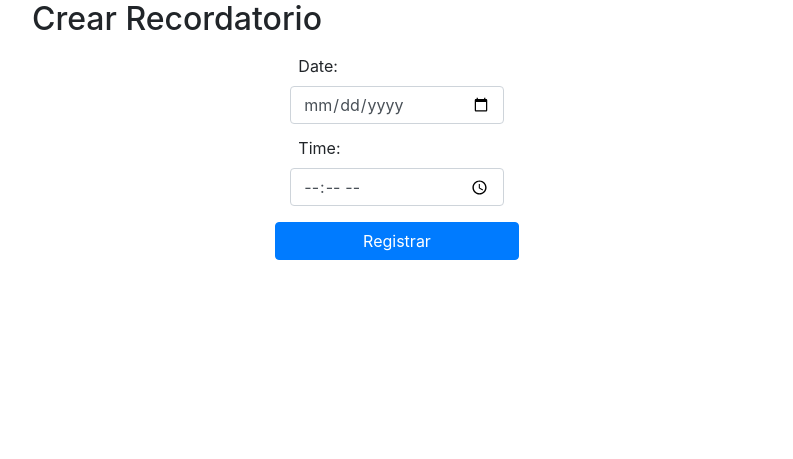
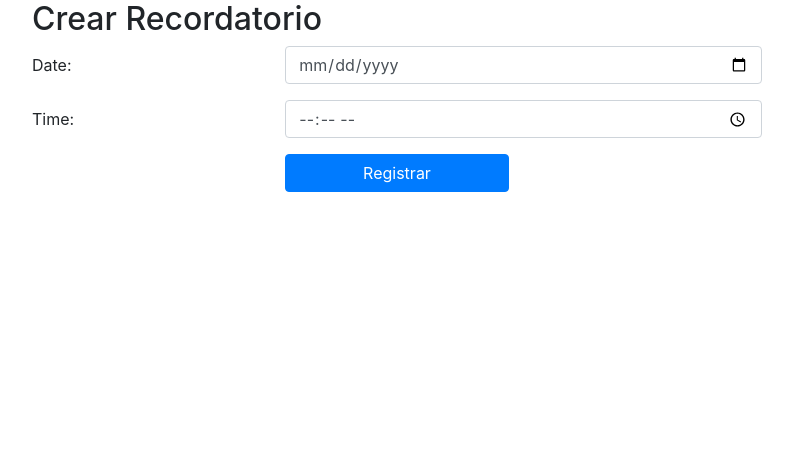
Before and after one commit to jeancastro397/SIGA, a Django app: page /recordatorios/crear-recordatorio/ in a window 1280 px wide. Shown: the part 56-515 px from the top of the page, without its empty margins (243-1036 px from the left). Run offline with Django 4.2, Linux system fonts and the light colour scheme; some libraries are stand-ins or nearby versions.

Commit message:
se corrige el formulario de crear recordatorio

```diff
--- a/templates/reminders/crear-recordatorio.html
+++ b/templates/reminders/crear-recordatorio.html
@@ -12,21 +12,32 @@ Crear Recordatorio
 <main class="container">
     <section class="row">
         <div class="col-md-8 offset-md-2">
-            <h2>{{title}}</h2>
+            <h2>{{ title }}</h2>
             <form action="" method="POST">
                 {% csrf_token %}
-                <div class="mb-1 offset-md-4 col-md-4">
-                    <label class="form-label m-2">{{reminderForm.date.label}}:</label>
-                    {{reminderForm.date}}
-                </div>
-                <div class="mb-3 offset-md-4 col-md-4">
-                    <label class="form-label m-2">{{reminderForm.time.label}}:</label>
-                    {{reminderForm.time}}
+
+                <div class="mb-3 row">
+                    <label for="id_date" class="col-md-4 col-form-label">{{ reminderForm.date.label }}:</label>
+                    <div class="col-md-8">
+                        {{ reminderForm.date }}
+                    </div>
                 </div>
 
-                <button type="submit" role="submit" class="btn btn-primary offset-md-4 col-md-4">Registrar</button>
+                <div class="mb-3 row">
+                    <label for="id_time" class="col-md-4 col-form-label">{{ reminderForm.time.label }}:</label>
+                    <div class="col-md-8">
+                        {{ reminderForm.time }}
+                    </div>
+                </div>
+
+                <div class="mb-3 row">
+                    <div class="offset-md-4 col-md-4">
+                        <button type="submit" class="btn btn-primary w-100">Registrar</button>
+                    </div>
+                </div>
             </form>
         </div>
     </section>
 </main>
+
 {% endblock content %}
```
